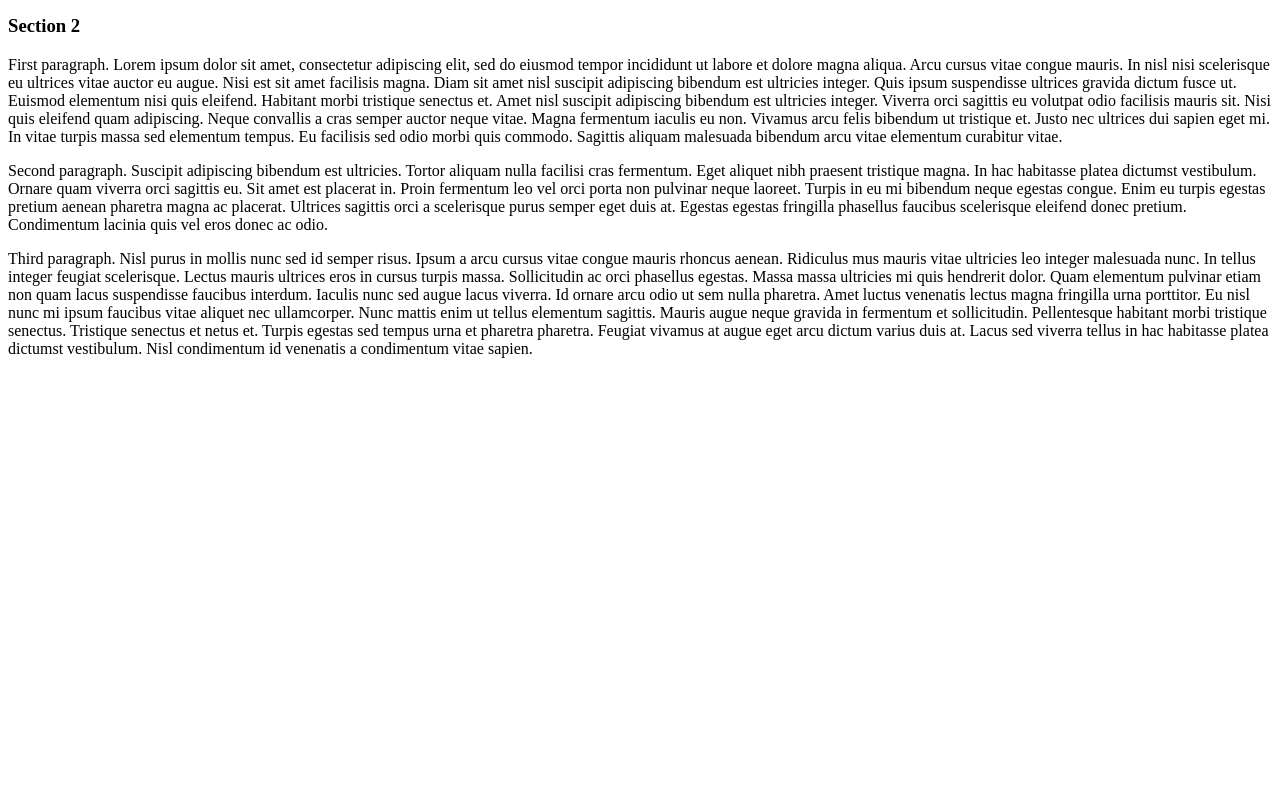
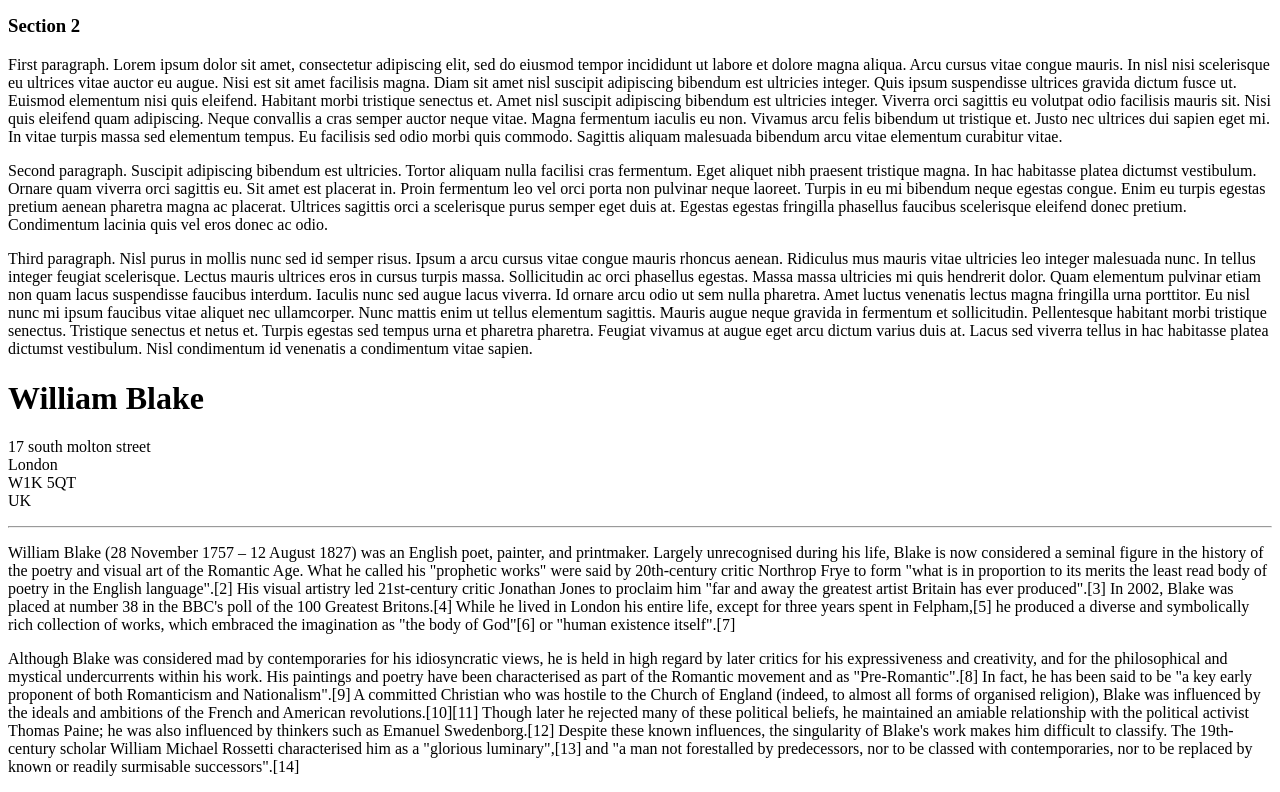
Before and after one commit to IvanR96/boilerplate, a plain HTML site: page index.html in a window 1280 px wide. Shown: the part 411-1203 px from the top of the page. Before the commit the page ends 800 px from the top, so only its background shows below. Drawn offline with Linux system fonts and the light colour scheme.

Commit message:
void element exercise

```diff
--- a/index.html
+++ b/index.html
@@ -19,12 +19,25 @@
     <h3>Section 1</h3>
     <h3>Section 2</h3>
 
+    <!--para element exercise-->
     <p>First paragraph. Lorem ipsum dolor sit amet, consectetur adipiscing elit, sed do eiusmod tempor incididunt ut labore et dolore magna aliqua. Arcu cursus vitae congue mauris. In nisl nisi scelerisque eu ultrices vitae auctor eu augue. Nisi est sit amet facilisis magna. Diam sit amet nisl suscipit adipiscing bibendum est ultricies integer. Quis ipsum suspendisse ultrices gravida dictum fusce ut. Euismod elementum nisi quis eleifend. Habitant morbi tristique senectus et. Amet nisl suscipit adipiscing bibendum est ultricies integer. Viverra orci sagittis eu volutpat odio facilisis mauris sit. Nisi quis eleifend quam adipiscing. Neque convallis a cras semper auctor neque vitae. Magna fermentum iaculis eu non. Vivamus arcu felis bibendum ut tristique et. Justo nec ultrices dui sapien eget mi. In vitae turpis massa sed elementum tempus. Eu facilisis sed odio morbi quis commodo. Sagittis aliquam malesuada bibendum arcu vitae elementum curabitur vitae.</p>
 
     <p>Second paragraph. Suscipit adipiscing bibendum est ultricies. Tortor aliquam nulla facilisi cras fermentum. Eget aliquet nibh praesent tristique magna. In hac habitasse platea dictumst vestibulum. Ornare quam viverra orci sagittis eu. Sit amet est placerat in. Proin fermentum leo vel orci porta non pulvinar neque laoreet. Turpis in eu mi bibendum neque egestas congue. Enim eu turpis egestas pretium aenean pharetra magna ac placerat. Ultrices sagittis orci a scelerisque purus semper eget duis at. Egestas egestas fringilla phasellus faucibus scelerisque eleifend donec pretium. Condimentum lacinia quis vel eros donec ac odio.</p>
 
     <p>Third paragraph. Nisl purus in mollis nunc sed id semper risus. Ipsum a arcu cursus vitae congue mauris rhoncus aenean. Ridiculus mus mauris vitae ultricies leo integer malesuada nunc. In tellus integer feugiat scelerisque. Lectus mauris ultrices eros in cursus turpis massa. Sollicitudin ac orci phasellus egestas. Massa massa ultricies mi quis hendrerit dolor. Quam elementum pulvinar etiam non quam lacus suspendisse faucibus interdum. Iaculis nunc sed augue lacus viverra. Id ornare arcu odio ut sem nulla pharetra. Amet luctus venenatis lectus magna fringilla urna porttitor. Eu nisl nunc mi ipsum faucibus vitae aliquet nec ullamcorper. Nunc mattis enim ut tellus elementum sagittis. Mauris augue neque gravida in fermentum et sollicitudin. Pellentesque habitant morbi tristique senectus. Tristique senectus et netus et. Turpis egestas sed tempus urna et pharetra pharetra. Feugiat vivamus at augue eget arcu dictum varius duis at. Lacus sed viverra tellus in hac habitasse platea dictumst vestibulum. Nisl condimentum id venenatis a condimentum vitae sapien.</p>
 
+    <!--self closing tags(void elements)-->
+    <h1>William Blake</h1>
+    <p>
+    17 south molton street<br/>
+    London<br/>
+    W1K 5QT<br/>
+    UK<br/>
+    </p>
+    <hr/>
 
+    <p>William Blake (28 November 1757 – 12 August 1827) was an English poet, painter, and printmaker. Largely unrecognised during his life, Blake is now considered a seminal figure in the history of the poetry and visual art of the Romantic Age. What he called his "prophetic works" were said by 20th-century critic Northrop Frye to form "what is in proportion to its merits the least read body of poetry in the English language".[2] His visual artistry led 21st-century critic Jonathan Jones to proclaim him "far and away the greatest artist Britain has ever produced".[3] In 2002, Blake was placed at number 38 in the BBC's poll of the 100 Greatest Britons.[4] While he lived in London his entire life, except for three years spent in Felpham,[5] he produced a diverse and symbolically rich collection of works, which embraced the imagination as "the body of God"[6] or "human existence itself".[7]</p>
+
+    <p>Although Blake was considered mad by contemporaries for his idiosyncratic views, he is held in high regard by later critics for his expressiveness and creativity, and for the philosophical and mystical undercurrents within his work. His paintings and poetry have been characterised as part of the Romantic movement and as "Pre-Romantic".[8] In fact, he has been said to be "a key early proponent of both Romanticism and Nationalism".[9] A committed Christian who was hostile to the Church of England (indeed, to almost all forms of organised religion), Blake was influenced by the ideals and ambitions of the French and American revolutions.[10][11] Though later he rejected many of these political beliefs, he maintained an amiable relationship with the political activist Thomas Paine; he was also influenced by thinkers such as Emanuel Swedenborg.[12] Despite these known influences, the singularity of Blake's work makes him difficult to classify. The 19th-century scholar William Michael Rossetti characterised him as a "glorious luminary",[13] and "a man not forestalled by predecessors, nor to be classed with contemporaries, nor to be replaced by known or readily surmisable successors".[14]</p>
 </body>
 </html>
```
